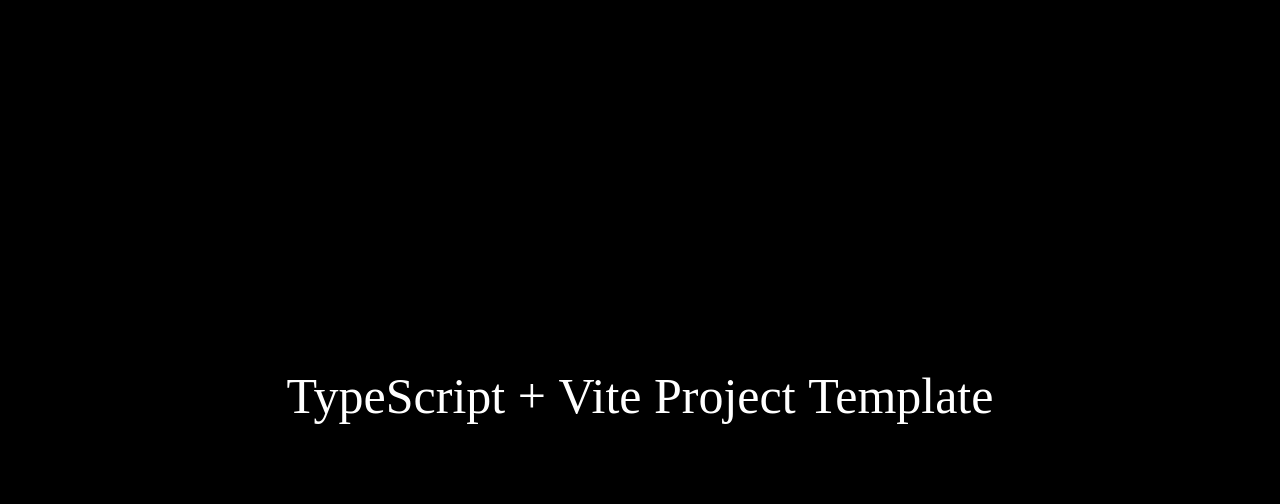
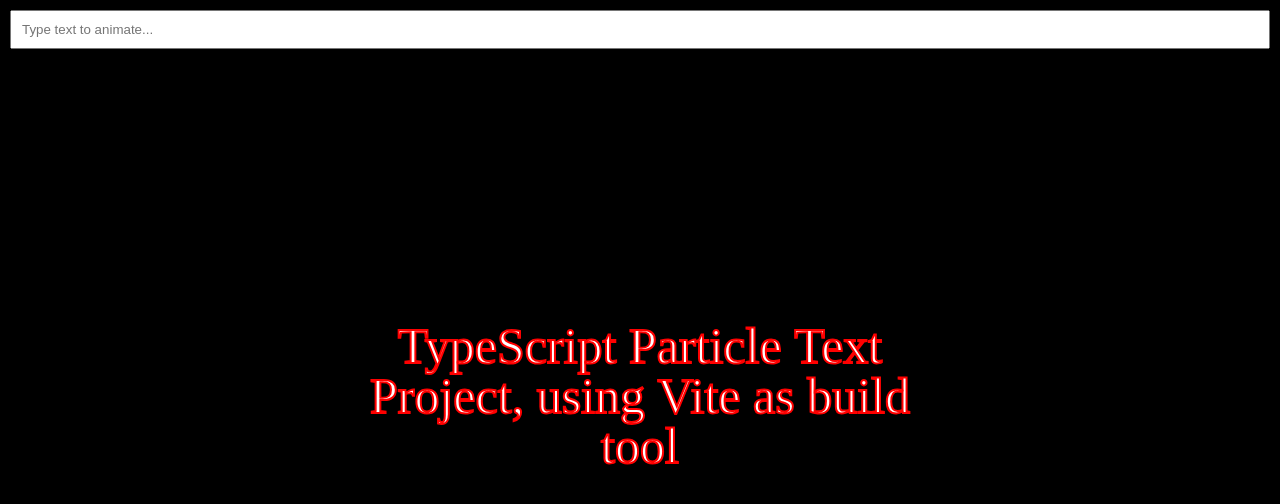
Before and after one commit to hazadus/ts-particle-text, a website built with Vite: page index.html in a window 1280 px wide. Built offline with nearby package versions, Linux system fonts and the light colour scheme.

Commit message:
dev: Implemented wrapTextCentered().

```diff
--- a/index.html
+++ b/index.html
@@ -10,6 +10,7 @@
 
 <body>
   <canvas id="canvas1"></canvas>
+  <input id="textInput" type="text" placeholder="Type text to animate...">
   <script type="module" src="/src/main.ts"></script>
 </body>
 
--- a/src/main.ts
+++ b/src/main.ts
@@ -1,3 +1,44 @@
+/**
+ * Draw text at the center of canvas wrapping it line by line according to `maxTextWidth`.
+ * @param canvas
+ * @param context
+ * @param text text to draw
+ * @param lineHeight height of each line (it can be font height or anything else)
+ * @param maxTextWidth max width of the line
+ */
+function wrapTextCentered(
+  canvas: HTMLCanvasElement,
+  context: CanvasRenderingContext2D,
+  text: string,
+  lineHeight: number,
+  maxTextWidth: number,
+) {
+  let lines = [];
+  let lineCounter = 0;
+  let currentLine = "";
+  let words = text.split(" ");
+
+  for (let word of words) {
+    let testLine = currentLine + word + " ";
+    if (context.measureText(testLine).width > maxTextWidth) {
+      currentLine = word + " ";
+      lineCounter++;
+    } else {
+      currentLine = testLine;
+    }
+    lines[lineCounter] = currentLine.trim();
+  }
+
+  const startY = canvas.height / 2 - (lineCounter * lineHeight) / 2;
+
+  lines.forEach((line, index) => {
+    context.fillText(line, canvas.width / 2, startY + index * lineHeight);
+    context.strokeText(line, canvas.width / 2, startY + index * lineHeight);
+  });
+}
+
+// App entry point
+window.addEventListener("load", function () {
   const canvas: HTMLCanvasElement | null = document.querySelector<HTMLCanvasElement>("#canvas1");
 
   if (canvas) {
@@ -7,10 +48,14 @@
 
     const ctx = canvas.getContext("2d");
     if (ctx) {
+      const text = "TypeScript Particle Text Project, using Vite as build tool";
       ctx.fillStyle = "white";
+      ctx.strokeStyle = "red";
+      ctx.lineWidth = 2;
       ctx.textAlign = "center";
       ctx.textBaseline = "middle";
       ctx.font = "Normal 50px Impact";
-    ctx.fillText("TypeScript + Vite Project Template", canvas!.width / 2, canvas!.height / 2);
+      wrapTextCentered(canvas, ctx, text, 50, canvas.width / 2);
     }
   }
+});
--- a/src/style.css
+++ b/src/style.css
@@ -16,3 +16,11 @@
   left: 50%;
   transform: translate(-50%, -50%);
 }
+
+input {
+  position: absolute;
+  width: calc(100% - 20px);
+  padding: 10px;
+  margin: 10px;
+  z-index: 100;
+}
```
Also changed, not shown: README.md. Lines whose indentation alone changed are shown as unchanged.
